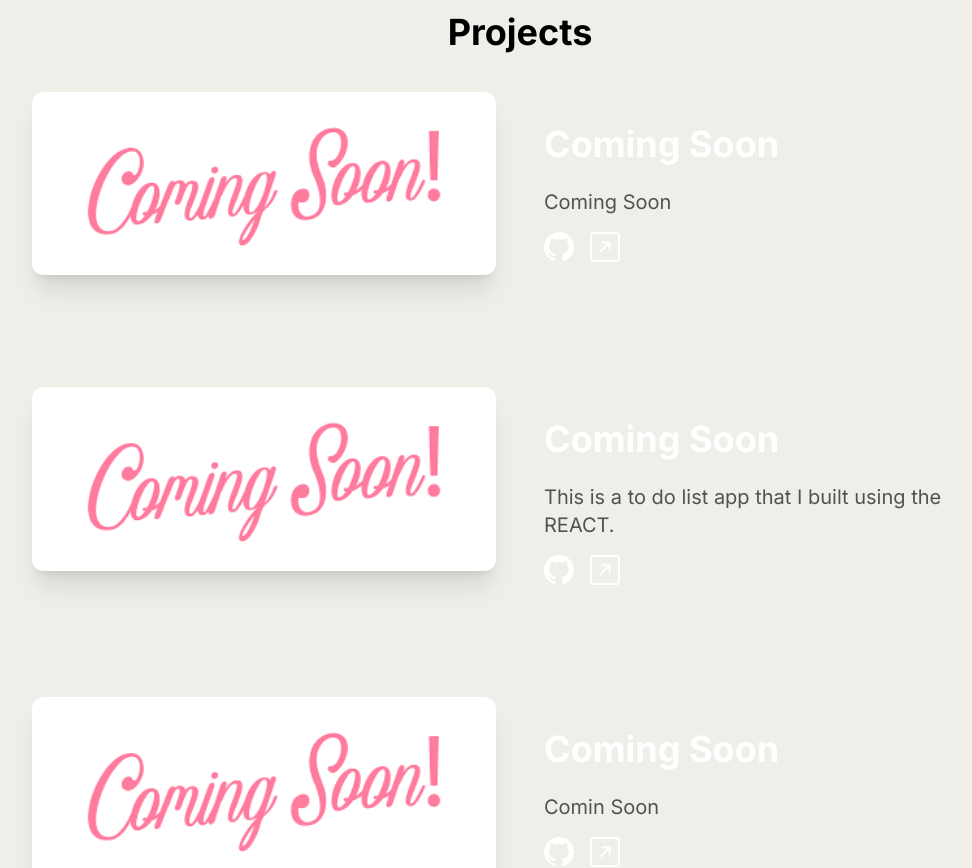
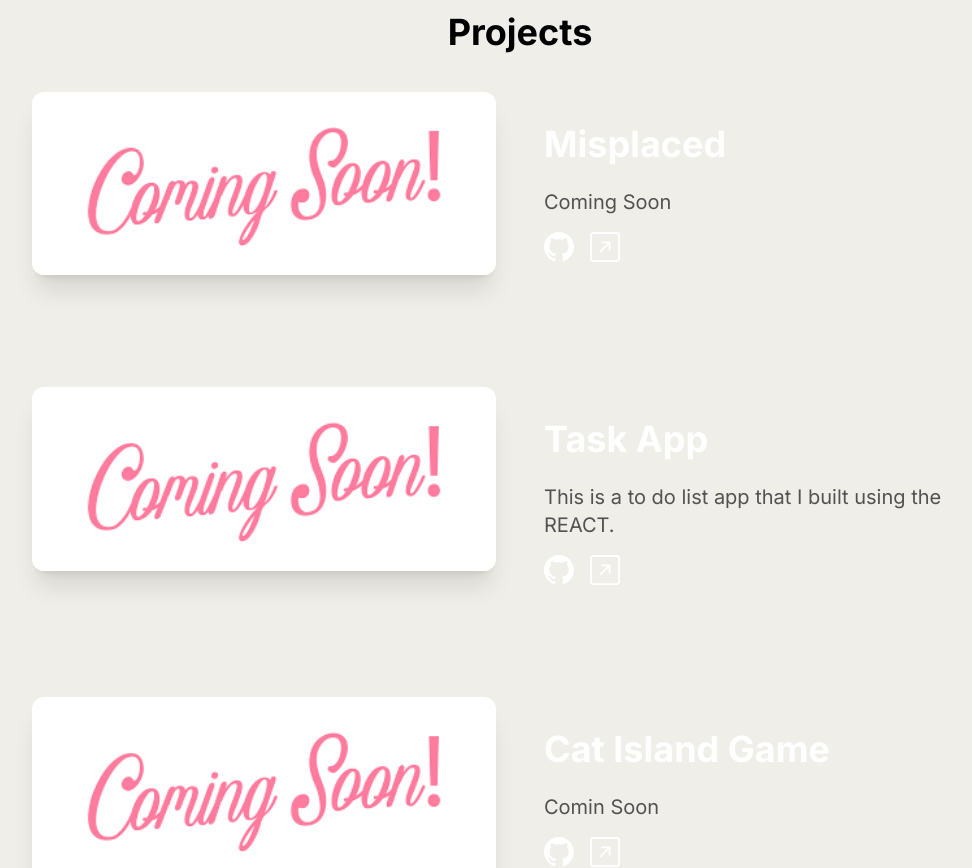
Before and after one commit to sandrab4/Mobile-Portfolio, a Next.js app: page / in a window 1280 px wide. Shown: the part 1120-1988 px from the top of the page, without its empty margins (120-1092 px from the left). Built offline with nearby package versions, Linux system fonts and the light colour scheme.

Commit message:
projects

```diff
--- a/src/components/Navbar.tsx
+++ b/src/components/Navbar.tsx
@@ -1,13 +1,13 @@
 "use client"
-import React from "react"
-import { useState } from "react"
-import { Link } from "react-scroll/modules"
-import { usePathname } from "next/navigation"
-import { IoMdMenu, IoMdClose } from "react-icons/io"
+import React from "react";
+import { useState, useEffect } from "react";
+import { Link } from "react-scroll/modules";
+import { usePathname } from "next/navigation";
+import { IoMdMenu, IoMdClose } from "react-icons/io";
 
 interface NavItem {
-  label: string
-  page: string
+  label: string;
+  page: string;
 }
 
 const NAV_ITEMS: Array<NavItem> = [
@@ -27,19 +27,37 @@ const NAV_ITEMS: Array<NavItem> = [
     label: "Contact",
     page: "contact",
   },
-]
+];
 
 export default function Navbar() {
-  const pathname = usePathname()
-  const [navbar, setNavbar] = useState(false)
+  const pathname = usePathname();
+  const [navbar, setNavbar] = useState(false);
+  const [scrolling, setScrolling] = useState(false);
+
+  useEffect(() => {
+    const handleScroll = () => {
+      const isScrolling = window.pageYOffset > 0;
+      setScrolling(isScrolling);
+    };
+
+    window.addEventListener("scroll", handleScroll);
+
+    return () => {
+      window.removeEventListener("scroll", handleScroll);
+    };
+  }, []);
+
   return (
-    <header className="w-full fixed flex-row top-0 z-50 shadow bg-black">
+    <header
+      className={`w-full fixed flex-row top-0 z-50 shadow ${
+        scrolling ? "bg-black bg-opacity-80" : "bg-black"
+      }`}
+    >
       <div className="flex flex-row justify-between items-center md:flex md:py-5">
         <div>
           <div className="flex justify-end">
             <Link to="home">
-              <div className="container flex items-center">
-              </div>
+              <div className="container flex items-center"></div>
             </Link>
             <div className="md:hidden">
               <button
@@ -53,18 +71,21 @@ export default function Navbar() {
         </div>
 
         <div>
-          <div id="fontSize"
+          <div
+            id="fontSize"
             className={`flex flex-shrink items-center md:block ${
               navbar ? "block" : "hidden"
             }`}
           >
-            <style>{`
+            <style>
+              {`
             @media (min-width:640px){
               #fontSize{
                 font-size:1em:
               }
             }
-            `}</style>
+            `}
+            </style>
             <div className="flex items-center flex-row">
               {NAV_ITEMS.map((item, idx) => {
                 return (
@@ -83,12 +104,12 @@ export default function Navbar() {
                   >
                     {item.label}
                   </Link>
-                )
+                );
               })}
             </div>
           </div>
         </div>
       </div>
     </header>
-  )
+  );
 }
--- a/src/components/Projects.tsx
+++ b/src/components/Projects.tsx
@@ -6,22 +6,22 @@ import { BsGithub, BsArrowUpRightSquare } from "react-icons/bs"
 
 const projects = [
   {
-    name: "Coming Soon",
+    name: "Misplaced",
     description:
       "Coming Soon",
     image: "/coming.png",
     github: "",
-    link: "",
+    link: "https://misplaced.app",
   },
   {
-    name: "Coming Soon",
+    name: "Task App",
     description: "This is a to do list app that I built using the REACT.",
     image: "/coming.png",
     github: "",
     link: "",
   },
   {
-    name: "Coming Soon",
+    name: "Cat Island Game",
     description:
       "Comin Soon",
     image: "/coming.png",
--- a/src/components/SlideUp.tsx
+++ b/src/components/SlideUp.tsx
@@ -1,5 +1,5 @@
 "use client"
-import React, { useEffect, useRef, ReactNode } from "react"
+import React, { useEffect, useRef, ReactNode, useState } from "react"
 
 interface Props {
   offset?: string
@@ -8,14 +8,14 @@ interface Props {
 
 export default function SlideUp({ children, offset = "0px" }: Props) {
   const ref = useRef(null)
+  const [isVisible, setIsVisible] = useState(false)
 
   useEffect(() => {
     const observer = new IntersectionObserver(
       (entries) => {
         entries.forEach((entry) => {
           if (entry.isIntersecting) {
-            entry.target.classList.remove("opacity-0")
-            entry.target.classList.add("animate-slideUpCubiBezier")
+            setIsVisible(true)
           }
         })
       },
@@ -28,7 +28,7 @@ export default function SlideUp({ children, offset = "0px" }: Props) {
   }, [ref, offset])
 
   return (
-    <div ref={ref} className="relative opacity-1">
+    <div ref={ref} className={`relative ${isVisible ? 'opacity-100 transform translate-y-0 transition-all duration-500 ease-out' : 'opacity-0 transform translate-y-5'}`}>
       {children}
     </div>
   )
```
